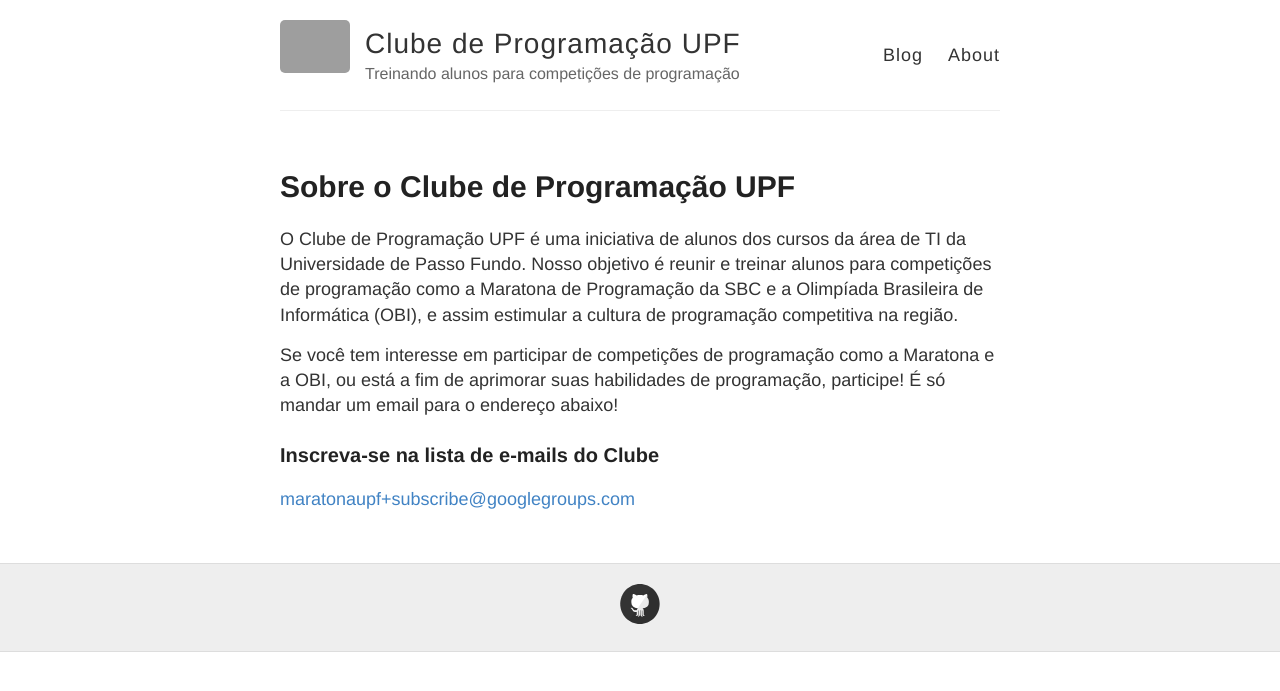
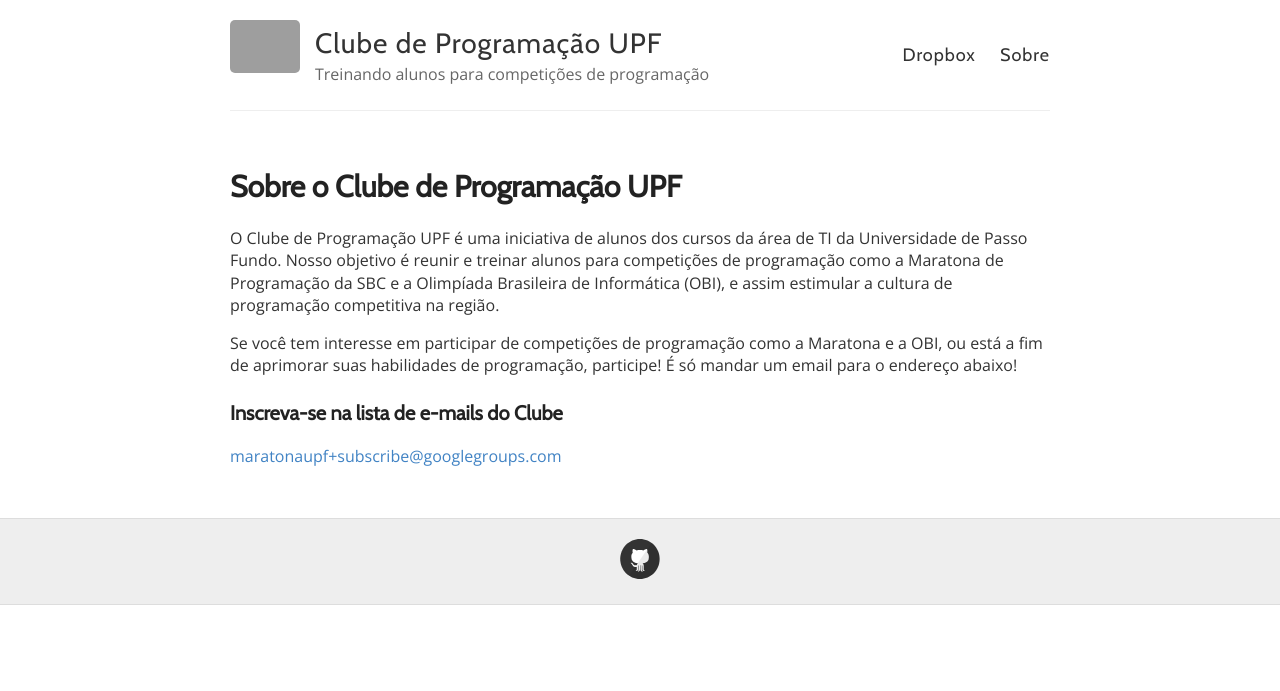
Before and after one commit to maratonaupf/maratonaupf.github.io, a Jekyll site: the page built from about.md, in a window 1280 px wide. Shown: the top 691 px of the page. Built offline with Jekyll 4.4.1, drawn with Linux system fonts in a browser that asks for light colours; grey boxes are pictures that could not be loaded.

Commit message:
fontes alteradas

```diff
--- a/_layouts/default.html
+++ b/_layouts/default.html
@@ -27,8 +27,8 @@
           </div>
 
           <nav>
-            <a href="{{ site.baseurl }}/">Blog</a>
-            <a href="{{ site.baseurl }}/about">About</a>
+            <a href="https://www.dropbox.com/sh/vdm97z8bh207o0q/AADm_sBpPJlNZrDWMTIDArL7a?dl=0">Dropbox</a>
+            <a href="{{ site.baseurl }}/about">Sobre</a>
           </nav>
         </header>
       </div>
--- a/_sass/_variables.scss
+++ b/_sass/_variables.scss
@@ -5,6 +5,7 @@
 
 // Colors
 $blue: #4183C4;
+$wine: #991133;
 
 // Grays
 $black: #000;
@@ -14,14 +15,29 @@ $gray: #666;
 $lightGray: #eee;
 $white: #fff;
 
+/*************/
+/* Typography */
+/*************/
+
+// FONT IMPORTS
+@import url('https://fonts.googleapis.com/css?family=Cabin');
+@import url('https://fonts.googleapis.com/css?family=Open+Sans');
+
 // Font stacks
 $helvetica: Helvetica, Arial, sans-serif;
 $helveticaNeue: "Helvetica Neue", Helvetica, Arial, sans-serif;
 $georgia: Georgia, serif;
 
+$title-font: 'Cabin', $helveticaNeue;
+$text-font: 'Open Sans', 'Noto Sans', 'Droid Sans', $helvetica;
+// $heading-font: $base-font;
+// $caption-font: $base-font;
+$code-font: monospace;
+$alt-font: serif;
+
 // Mobile breakpoints
 @mixin mobile {
-  @media screen and (max-width: 640px) {
+  @media screen and (max-width: 840px) {
     @content;
   }
 }
--- a/style.scss
+++ b/style.scss
@@ -9,10 +9,6 @@
 @import "variables";
 // Syntax highlighting @import is at the bottom of this file
 
-// FONT IMPORTS
-// @import url('https://fonts.googleapis.com/css?family=Raleway');
-// @import url('https://fonts.googleapis.com/css?family=Open+Sans');
-
 /**************/
 /* BASE RULES */
 /**************/
@@ -21,21 +17,26 @@ html {
   font-size: 100%;
 }
 
+head {
+  background: $wine;
+  color: $white
+}
+
 body {
   background: $white;
-  font: 18px/1.4 $helvetica;
+  font: 16px/1.4 $text-font;
   color: $darkGray;
 }
 
 .container {
   margin: 0 auto;
-  max-width: 740px;
+  max-width: 840px;
   padding: 0 10px;
   width: 100%;
 }
 
 h1, h2, h3, h4, h5, h6 {
-  font-family: $helveticaNeue;
+  font-family: $title-font;
   color: $darkerGray;
   font-weight: bold;
 
@@ -165,6 +166,7 @@ img {
   @include mobile {
     text-align: center;
   }
+//background: $wine;
 }
 
 .site-avatar {
@@ -198,7 +200,7 @@ img {
   margin: 0;
   color: $darkGray;
   cursor: pointer;
-  font-family: $helveticaNeue;
+  font-family: $title-font;
   font-weight: 300;
   font-size: 28px;
   letter-spacing: 1px;
@@ -217,7 +219,7 @@ img {
 nav {
   float: right;
   margin-top: 23px; // @TODO: Vertically middle align
-  font-family: $helveticaNeue;
+  font-family: $title-font;
   font-size: 18px;
 
   @include mobile {
```
Also changed, not shown: _posts/2017-02-12-ano-novo-cara-nova.md (renamed from _posts/2017-02-12-ano-novo-casa-nova.md).
